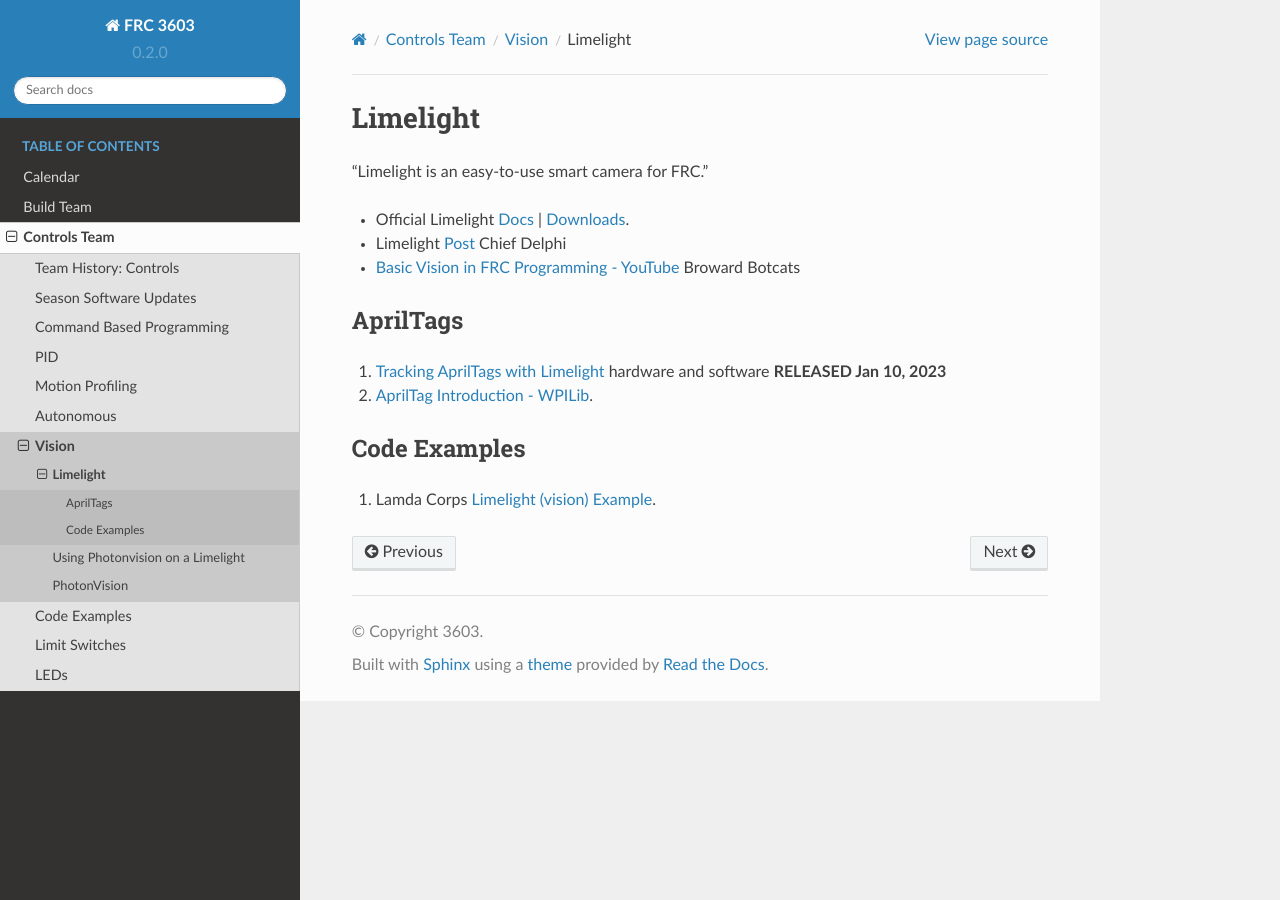
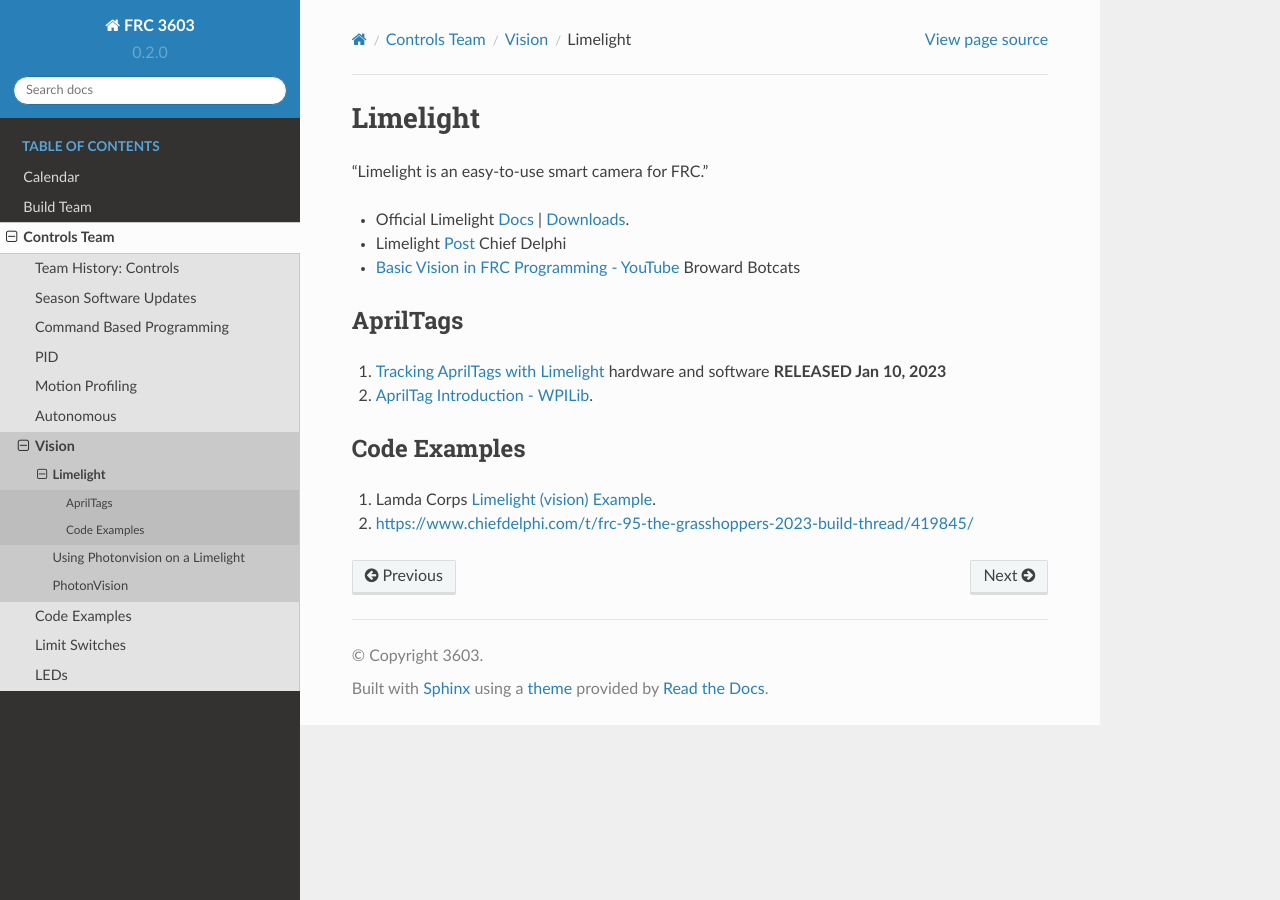
Before and after one commit to CyberCoyotes/3603-CodingHandbook, a Sphinx documentation site: the page built from docs/source/controls/vision/limelight.rst, in a window 1280 px wide. Built offline with Sphinx 7.4.7 and the Read the Docs theme 2.0.0, drawn with Linux system fonts in a browser that asks for light colours; pages that are not in the unit, such as notebooks, are missing from menus; part of the change alters nothing that is shown.

Commit message:
Update limelight.rst

```diff
--- a/docs/source/controls/vision/limelight.rst
+++ b/docs/source/controls/vision/limelight.rst
@@ -15,3 +15,4 @@ AprilTags
 Code Examples
 ----
 #. Lamda Corps `Limelight (vision) Example <https://github.com/Lambda-Corps/2020InfiniteRecharge/blob/master/src/main/java/frc/robot/subsystems/Vision.java>`_.
+#. https://www.chiefdelphi.com/t/frc-95-the-grasshoppers-2023-build-thread/419845/
```
